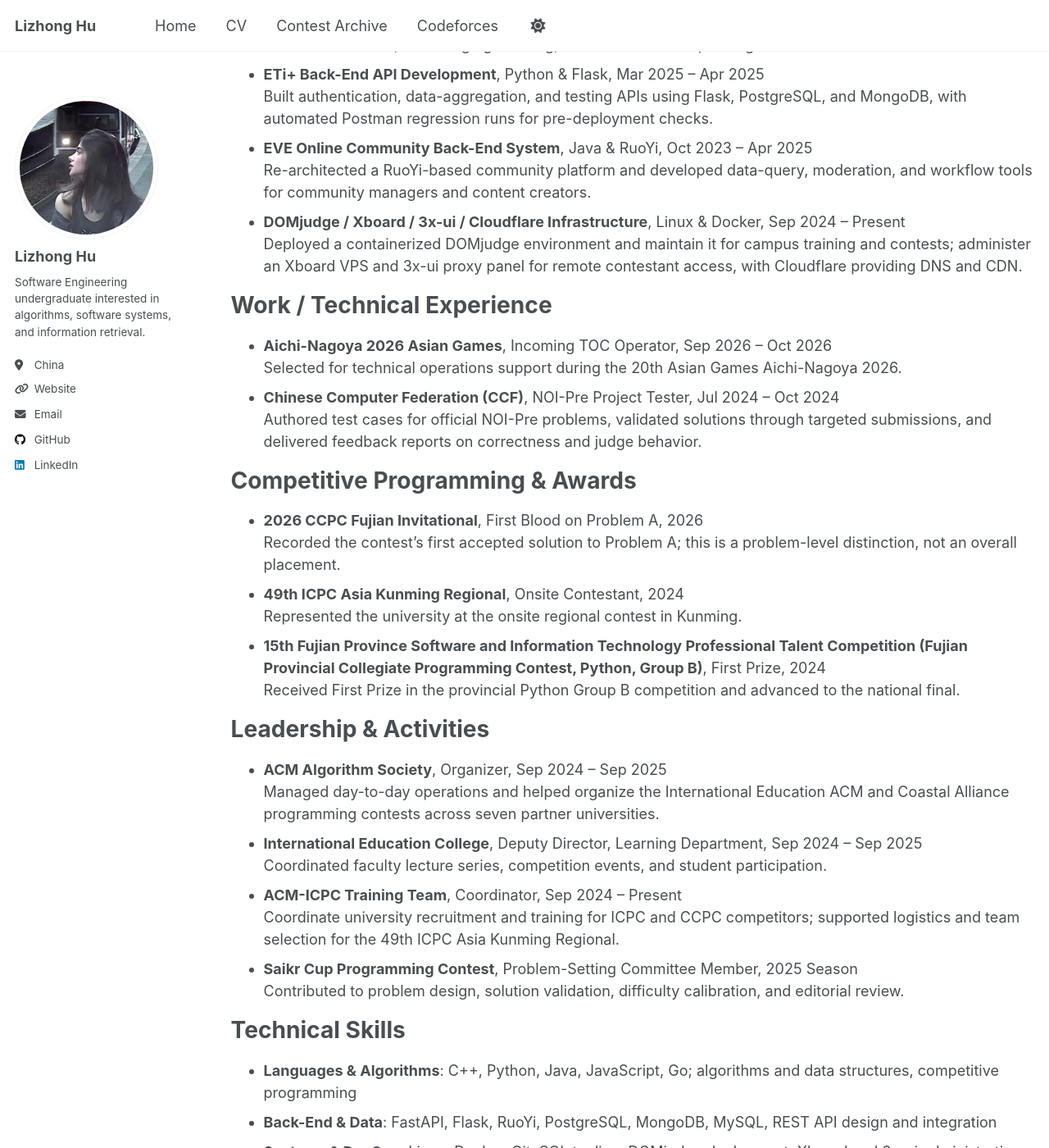
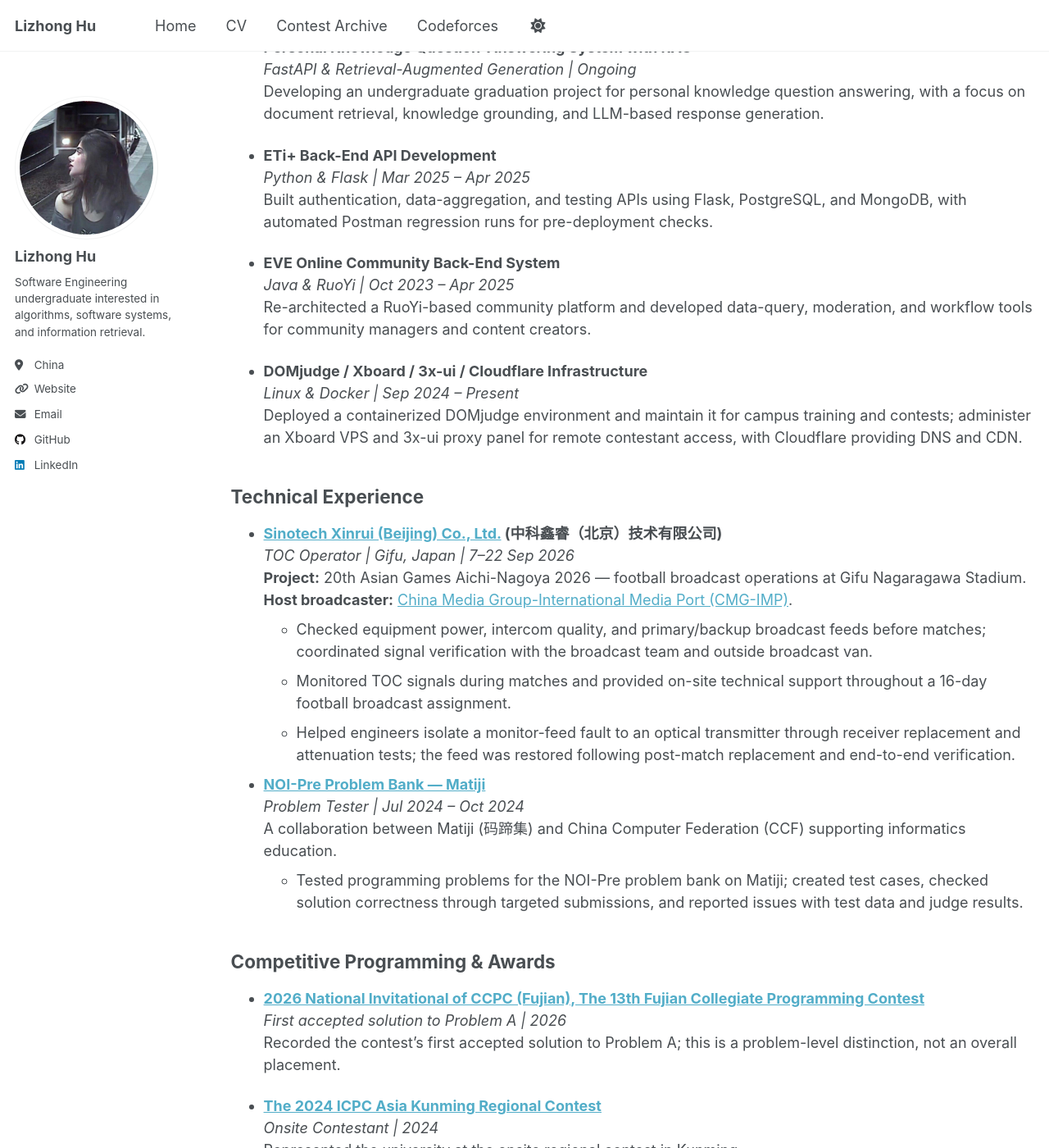
Before and after one commit to au1bhi/lzHu, a Jekyll site: the page built from _pages/cv.md, in a window 1280 px wide and 1400 px high, scrolled down 1081 px. Shown: the whole window at 82% size. Built offline with Jekyll 4.4.1, drawn with Linux system fonts in a browser that asks for light colours; a script that is not in the unit is left out; some of the changed text lies outside the part shown.

Commit message:
Update CV experience, verify official names, and refine formatting

```diff
--- a/_data/cv.json
+++ b/_data/cv.json
@@ -26,22 +26,28 @@
   },
   "work": [
     {
-      "company": "Aichi-Nagoya 2026 Asian Games",
-      "position": "Incoming TOC Operator",
-      "website": "",
-      "startDate": "Sep 2026",
-      "endDate": "Oct 2026",
-      "summary": "Selected for technical operations support during the 20th Asian Games Aichi-Nagoya 2026.",
-      "highlights": []
+      "company": "Sinotech Xinrui (Beijing) Co., Ltd. (中科鑫睿（北京）技术有限公司)",
+      "position": "TOC Operator",
+      "website": "https://www.sinotechxinrui.com/",
+      "startDate": "2026-09-07",
+      "endDate": "2026-09-22",
+      "summary": "20th Asian Games Aichi-Nagoya 2026 — football broadcast operations at Gifu Nagaragawa Stadium, Japan. Host broadcaster: China Media Group-International Media Port (CMG-IMP).",
+      "highlights": [
+        "Checked equipment power, intercom quality, and primary/backup broadcast feeds before matches; coordinated signal verification with the broadcast team and outside broadcast van.",
+        "Monitored TOC signals during matches and provided on-site technical support throughout a 16-day football broadcast assignment.",
+        "Helped engineers isolate a monitor-feed fault to an optical transmitter through receiver replacement and attenuation tests; the feed was restored following post-match replacement and end-to-end verification."
+      ]
     },
     {
-      "company": "Chinese Computer Federation (CCF)",
-      "position": "NOI-Pre Project Tester",
-      "website": "",
+      "company": "NOI-Pre Problem Bank — Matiji",
+      "position": "Problem Tester",
+      "website": "https://www.matiji.net/exam/noi",
       "startDate": "Jul 2024",
       "endDate": "Oct 2024",
-      "summary": "Authored test cases for official NOI-Pre problems, validated solutions through targeted submissions, and delivered feedback reports on correctness and judge behavior.",
-      "highlights": []
+      "summary": "NOI-Pre problem bank on Matiji, developed in collaboration with China Computer Federation (CCF) to support informatics education.",
+      "highlights": [
+        "Tested programming problems for the NOI-Pre problem bank on Matiji; created test cases, checked solution correctness through targeted submissions, and reported issues with test data and judge results."
+      ]
     }
   ],
   "education": [
@@ -56,7 +62,7 @@
     },
     {
       "institution": "Slippery Rock University",
-      "area": "Bachelor of Science in Information Systems",
+      "area": "Information Systems, Bachelor of Science (BS)",
       "studyType": "Dual-Degree Sino-American Undergraduate Program conducted in China",
       "startDate": "2023",
       "endDate": "2027 (expected)",
@@ -84,6 +90,14 @@
       "name": "Information Retrieval & AI Systems",
       "level": "",
       "keywords": ["Retrieval-Augmented Generation (RAG)", "LLM API integration", "prompt design"]
+    }
+  ],
+  "awards": [
+    {
+      "title": "First Prize — Fujian Provincial Round, Python Programming (University Group B)",
+      "date": "2024",
+      "awarder": "15th Lanqiao Cup",
+      "summary": "第十五届蓝桥杯全国软件和信息技术专业人才大赛，福建省赛 Python 程序设计大学 B 组一等奖。"
     }
   ],
   "languages": [],
--- a/_pages/cv.md
+++ b/_pages/cv.md
@@ -11,72 +11,103 @@ redirect_from:
 
 [Download CV (PDF)](/assets/pdf/Lizhong_Hu_CV.pdf){: .btn .btn--primary }
 
-Profile
-======
-Software Engineering undergraduate in a Sino-American dual-degree program jointly operated by Quanzhou University of Information Engineering and Slippery Rock University. Interested in algorithms, software systems, information retrieval, and reliable intelligent systems, with experience in competitive programming, back-end development, Linux/Docker infrastructure, and programming-contest system maintenance.
+## Profile
 
-Research Interests
-======
+Software Engineering undergraduate in a Sino-American dual-degree program jointly operated by Quanzhou University of Information Engineering and Slippery Rock University. Interested in algorithms, software systems, information retrieval, and reliable intelligent systems, with experience in competitive programming, back-end development, Linux/Docker infrastructure, and live sports broadcast technical operations.
+
+## Research Interests
+
 * Algorithms and Data Structures
 * Software and Distributed Systems
 * Information Retrieval and Retrieval-Augmented Generation
 * Reliable and Intelligent Information Systems
 
-Education
-======
+## Education
+
 **Quanzhou University of Information Engineering & Slippery Rock University**<br>
 *Dual-Degree Sino-American Undergraduate Program, 2023–2027 (expected)*
 
 * **Quanzhou University of Information Engineering**<br>
   Software Engineering (Sino-foreign Cooperation)<br>
   GPA: 3.1/4.0
+
 * **Slippery Rock University**<br>
-  Bachelor of Science in Information Systems<br>
+  Information Systems, Bachelor of Science (BS)<br>
   GPA: 3.583/4.000
 
 *Four-year 4+0 joint undergraduate program conducted in China and officially recognized by the Ministry of Education of China.*
 
-Selected Projects
-======
-* **Personal Knowledge Question-Answering System with RAG**, FastAPI & Retrieval-Augmented Generation, Ongoing<br>
+## Selected Projects
+
+* **Personal Knowledge Question-Answering System with RAG**<br>
+  *FastAPI & Retrieval-Augmented Generation | Ongoing*<br>
   Developing an undergraduate graduation project for personal knowledge question answering, with a focus on document retrieval, knowledge grounding, and LLM-based response generation.
-* **ETi+ Back-End API Development**, Python & Flask, Mar 2025 – Apr 2025<br>
+
+* **ETi+ Back-End API Development**<br>
+  *Python & Flask | Mar 2025 – Apr 2025*<br>
   Built authentication, data-aggregation, and testing APIs using Flask, PostgreSQL, and MongoDB, with automated Postman regression runs for pre-deployment checks.
-* **EVE Online Community Back-End System**, Java & RuoYi, Oct 2023 – Apr 2025<br>
+
+* **EVE Online Community Back-End System**<br>
+  *Java & RuoYi | Oct 2023 – Apr 2025*<br>
   Re-architected a RuoYi-based community platform and developed data-query, moderation, and workflow tools for community managers and content creators.
-* **DOMjudge / Xboard / 3x-ui / Cloudflare Infrastructure**, Linux & Docker, Sep 2024 – Present<br>
+
+* **DOMjudge / Xboard / 3x-ui / Cloudflare Infrastructure**<br>
+  *Linux & Docker | Sep 2024 – Present*<br>
   Deployed a containerized DOMjudge environment and maintain it for campus training and contests; administer an Xboard VPS and 3x-ui proxy panel for remote contestant access, with Cloudflare providing DNS and CDN.
 
-Work / Technical Experience
-======
-* **Aichi-Nagoya 2026 Asian Games**, Incoming TOC Operator, Sep 2026 – Oct 2026<br>
-  Selected for technical operations support during the 20th Asian Games Aichi-Nagoya 2026.
-* **Chinese Computer Federation (CCF)**, NOI-Pre Project Tester, Jul 2024 – Oct 2024<br>
-  Authored test cases for official NOI-Pre problems, validated solutions through targeted submissions, and delivered feedback reports on correctness and judge behavior.
+## Technical Experience
 
-Competitive Programming & Awards
-======
-* **2026 CCPC Fujian Invitational**, First Blood on Problem A, 2026<br>
+* **[Sinotech Xinrui (Beijing) Co., Ltd.](https://www.sinotechxinrui.com/) (中科鑫睿（北京）技术有限公司)**<br>
+  *TOC Operator | Gifu, Japan | 7–22 Sep 2026*<br>
+  **Project:** 20th Asian Games Aichi-Nagoya 2026 — football broadcast operations at Gifu Nagaragawa Stadium.<br>
+  **Host broadcaster:** [China Media Group-International Media Port (CMG-IMP)](https://oca.asia/news/7336-cmg-imp-outlines-broadcasting-plans-for-20th-asian-games.html).
+  * Checked equipment power, intercom quality, and primary/backup broadcast feeds before matches; coordinated signal verification with the broadcast team and outside broadcast van.
+  * Monitored TOC signals during matches and provided on-site technical support throughout a 16-day football broadcast assignment.
+  * Helped engineers isolate a monitor-feed fault to an optical transmitter through receiver replacement and attenuation tests; the feed was restored following post-match replacement and end-to-end verification.
+
+* **[NOI-Pre Problem Bank — Matiji](https://www.matiji.net/exam/noi)**<br>
+  *Problem Tester | Jul 2024 – Oct 2024*<br>
+  A collaboration between Matiji (码蹄集) and China Computer Federation (CCF) supporting informatics education.
+  * Tested programming problems for the NOI-Pre problem bank on Matiji; created test cases, checked solution correctness through targeted submissions, and reported issues with test data and judge results.
+
+## Competitive Programming & Awards
+
+* **[2026 National Invitational of CCPC (Fujian), The 13th Fujian Collegiate Programming Contest](https://codeforces.com/gym/106565)**<br>
+  *First accepted solution to Problem A | 2026*<br>
   Recorded the contest's first accepted solution to Problem A; this is a problem-level distinction, not an overall placement.
-* **49th ICPC Asia Kunming Regional**, Onsite Contestant, 2024<br>
+
+* **[The 2024 ICPC Asia Kunming Regional Contest](https://icpc.pku.edu.cn/docs/20241102162338084775.pdf)**<br>
+  *Onsite Contestant | 2024*<br>
   Represented the university at the onsite regional contest in Kunming.
-* **15th Fujian Province Software and Information Technology Professional Talent Competition (Fujian Provincial Collegiate Programming Contest, Python, Group B)**, First Prize, 2024<br>
-  Received First Prize in the provincial Python Group B competition and advanced to the national final.
 
-Leadership & Activities
-======
-* **ACM Algorithm Society**, Organizer, Sep 2024 – Sep 2025<br>
-  Managed day-to-day operations and helped organize the International Education ACM and Coastal Alliance programming contests across seven partner universities.
-* **International Education College**, Deputy Director, Learning Department, Sep 2024 – Sep 2025<br>
+* **[15th Lanqiao Cup](https://www.lanqiao.cn/cup-fifteen/)**<br>
+  *First Prize | Fujian Provincial Round | Python Programming, University Group B | 2024*<br>
+  第十五届蓝桥杯全国软件和信息技术专业人才大赛，福建省赛 Python 程序设计大学 B 组一等奖。
+
+## Leadership & Activities
+
+* **ACM算法社**<br>
+  *Organizer | Sep 2024 – Sep 2025*<br>
+  Managed day-to-day club operations and helped organize the [“国教AC杯”大学生程序设计竞赛](https://ac.nowcoder.com/acm/contest/112012) and [环海岸线联盟联合校赛](https://ac.nowcoder.com/acm/contest/130880), involving seven partner universities.
+
+* **[School of International Education](https://english.qzuie.edu.cn/news-list-schoolsdepartments.html)**<br>
+  *Deputy Director, Learning Department | Sep 2024 – Sep 2025*<br>
   Coordinated faculty lecture series, competition events, and student participation.
-* **ACM-ICPC Training Team**, Coordinator, Sep 2024 – Present<br>
-  Coordinate university recruitment and training for ICPC and CCPC competitors; supported logistics and team selection for the 49th ICPC Asia Kunming Regional.
-* **Saikr Cup Programming Contest**, Problem-Setting Committee Member, 2025 Season<br>
+
+* **University ICPC/CCPC training team**<br>
+  *Coordinator | Sep 2024 – Present*<br>
+  Coordinate university recruitment and training for ICPC and CCPC competitors; supported logistics and team selection for the The 2024 ICPC Asia Kunming Regional Contest.
+
+* **[2025年度第六届全国大学生算法设计与编程挑战赛（春季赛）](https://new.saikr.com/vse/adpc/2025/spring)**<br>
+  *Problem Setter | Spring 2025*<br>
   Contributed to problem design, solution validation, difficulty calibration, and editorial review.
 
-Technical Skills
-======
+## Technical Skills
+
 * **Languages & Algorithms**: C++, Python, Java, JavaScript, Go; algorithms and data structures, competitive programming
+
 * **Back-End & Data**: FastAPI, Flask, RuoYi, PostgreSQL, MongoDB, MySQL, REST API design and integration
+
 * **Systems & DevOps**: Linux, Docker, Git, SQL tooling, DOMjudge deployment, Xboard and 3x-ui administration, Cloudflare DNS/CDN
+
 * **Information Retrieval & AI Systems**: Retrieval-Augmented Generation (RAG), LLM API integration, prompt design
--- a/_portfolio/contest-archive.html
+++ b/_portfolio/contest-archive.html
@@ -7,6 +7,6 @@ permalink: /portfolio/contest-archive/
 <p>Selected programming-contest reference materials:</p>
 
 <ul>
-  <li><a href="/files/contest-54320-z.pdf">QUIE – Software School – 2025 ACM Contest (PDF)</a></li>
-  <li><a href="/files/CACPC-1st.pdf">CACPC – Season 1 Contest (PDF)</a></li>
+  <li><a href="/files/contest-54320-z.pdf">2025 泉州信息工程学院软件学院第二届“爱拼会赢”科创节 ACM 算法比赛 (PDF)</a></li>
+  <li><a href="/files/CACPC-1st.pdf">“国教 AC 杯”大学生程序设计竞赛暨环海岸线联盟联合校赛 (PDF)</a></li>
 </ul>
```
Also changed, not shown: AGENTS.md (added, +42 -0 lines), _pages/about.md (+4 -2 lines), cv-latex/README.md (+2 -0 lines), cv-latex/name-sources.md (added, +43 -0 lines), files/2026-09-24_每日工作日志_胡力中.md (added, +39 -0 lines), 2 other files.
